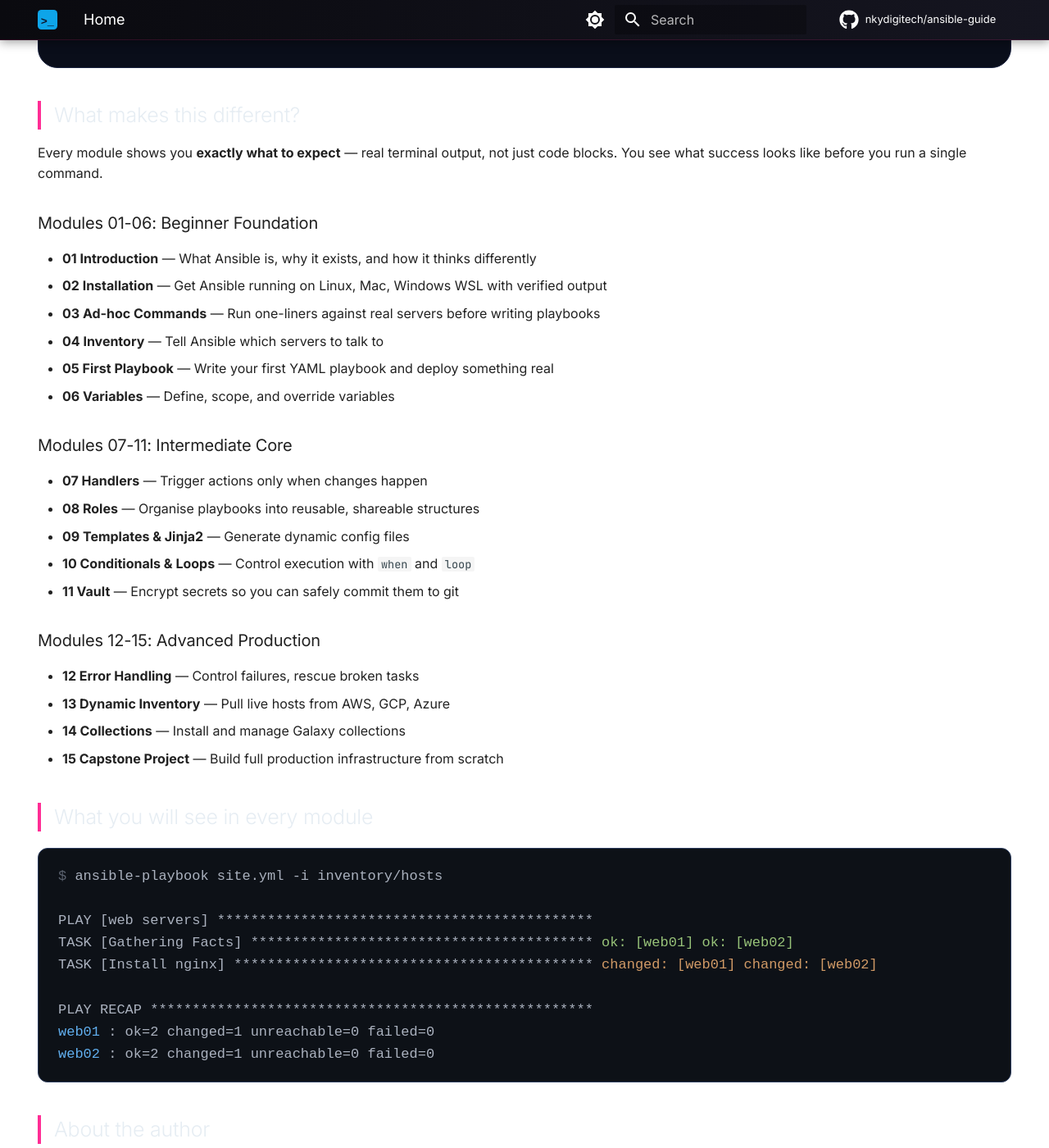
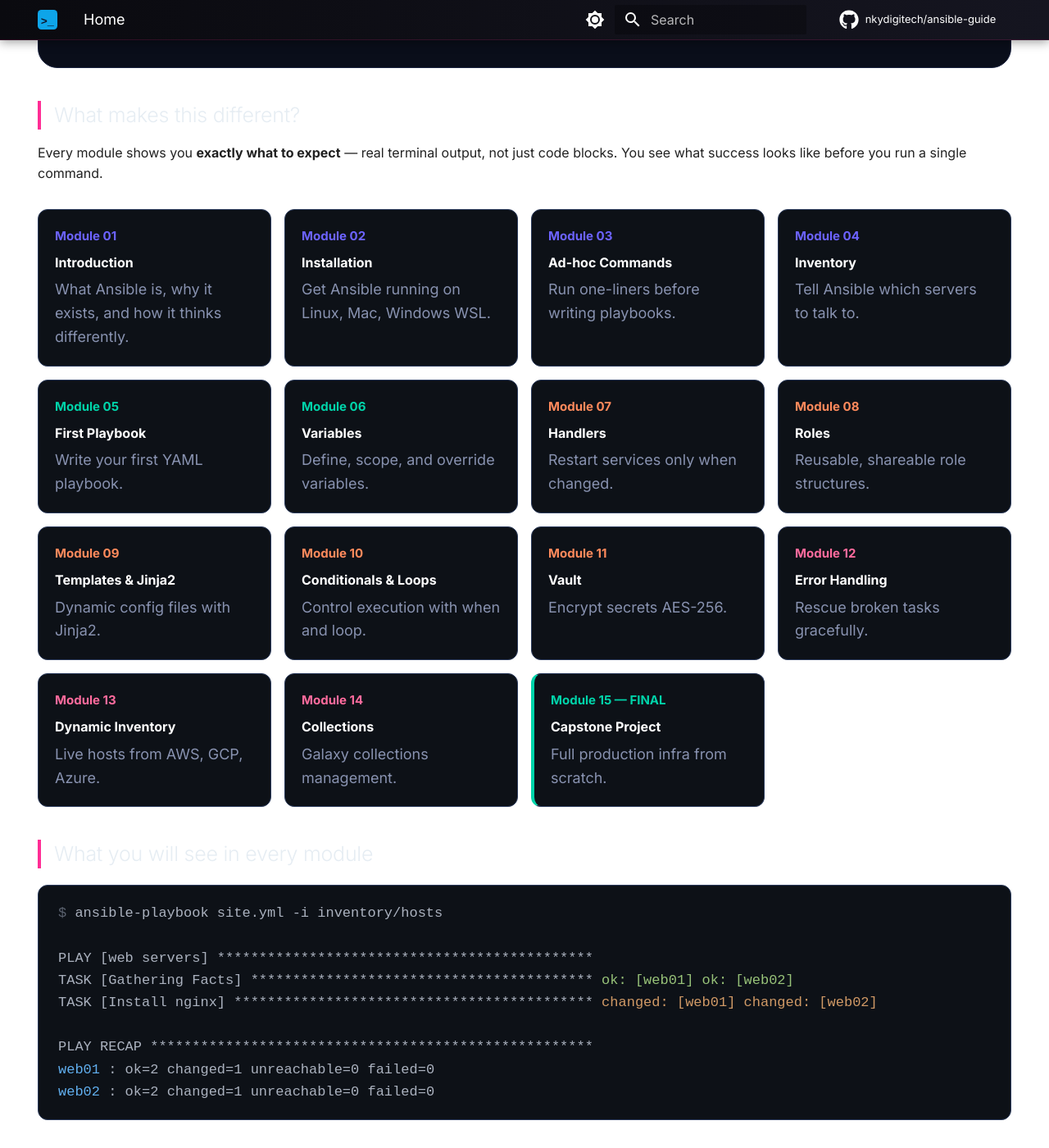
Before and after one commit to nkydigitech/ansible-guide, an MkDocs documentation site: the page built from docs/index.md, in a window 1280 px wide and 1400 px high, scrolled down 959 px. Shown: the whole window at 82% size. Built offline with MkDocs 1.6.1 and Material for MkDocs 9.7.7, drawn with Linux system fonts in a browser that asks for light colours; comment, search, counter and statistics services are not loaded.

Commit message:
Revise index.md layout and module links
Updated the layout and content structure of the index page, including changes to module links and styles.

```diff
--- a/docs/index.md
+++ b/docs/index.md
@@ -17,7 +17,7 @@ hide:
   </span>
 </div>
 
-<div style="background:#0a0e1a; border:1px solid #1a2340; border-radius:24px; padding:60px 40px; text-align:center; margin-bottom:40px;">
+<div style="background:#0a0e1a; border:1px solid #1a2340; border-radius:24px; padding:60px 40px; text-align:center; margin-bottom:40px; position:relative; z-index:1;">
 
 <div style="display:inline-flex; align-items:center; gap:8px; background:rgba(108,99,255,0.1); border:1px solid rgba(108,99,255,0.3); color:#6c63ff; font-size:0.75rem; font-weight:700; letter-spacing:0.1em; text-transform:uppercase; padding:6px 16px; border-radius:50px; margin-bottom:28px;">
 🚀 FREE & OPEN SOURCE
@@ -38,7 +38,7 @@ From Zero to Production
 15 hands-on modules. Real playbooks. Actual terminal output. No fluff.
 </p>
 
-<a href="#what-makes-this-different" style="display:inline-flex; align-items:center; gap:8px; background:linear-gradient(135deg,#6c63ff,#8b5cf6); color:#fff; font-weight:700; padding:14px 28px; border-radius:12px; text-decoration:none; box-shadow:0 8px 30px rgba(108,99,255,0.4);">
+<a href="01-introduction/" style="display:inline-flex; align-items:center; gap:8px; background:linear-gradient(135deg,#6c63ff,#8b5cf6); color:#fff; font-weight:700; padding:14px 28px; border-radius:12px; text-decoration:none; box-shadow:0 8px 30px rgba(108,99,255,0.4); position:relative; z-index:10; cursor:pointer;">
 Start Learning →
 </a>
 
@@ -51,30 +51,103 @@ Start Learning →
 
 </div>
 
-## What makes this different?
+## What makes this different? {#what-makes-this-different}
 
 Every module shows you **exactly what to expect** — real terminal output, not just code blocks. You see what success looks like before you run a single command.
 
-### Modules 01-06: Beginner Foundation
-- **01 Introduction** — What Ansible is, why it exists, and how it thinks differently
-- **02 Installation** — Get Ansible running on Linux, Mac, Windows WSL with verified output
-- **03 Ad-hoc Commands** — Run one-liners against real servers before writing playbooks
-- **04 Inventory** — Tell Ansible which servers to talk to
-- **05 First Playbook** — Write your first YAML playbook and deploy something real
-- **06 Variables** — Define, scope, and override variables
+<div style="display:grid; grid-template-columns:repeat(auto-fit,minmax(280px,1fr)); gap:16px; margin:30px 0;">
 
-### Modules 07-11: Intermediate Core
-- **07 Handlers** — Trigger actions only when changes happen
-- **08 Roles** — Organise playbooks into reusable, shareable structures
-- **09 Templates & Jinja2** — Generate dynamic config files
-- **10 Conditionals & Loops** — Control execution with `when` and `loop`
-- **11 Vault** — Encrypt secrets so you can safely commit them to git
+<a href="01-introduction/" style="display:block; background:#0d1117; border:1px solid #2a3a5c; border-radius:12px; padding:20px; text-decoration:none; cursor:pointer;">
+<div style="font-size:0.75rem; color:#6c63ff; font-weight:700; margin-bottom:8px;">Module 01</div>
+<div style="font-weight:700; color:#fff; margin-bottom:6px;">Introduction</div>
+<div style="font-size:0.9rem; color:#8892b0;">What Ansible is, why it exists, and how it thinks differently.</div>
+</a>
 
-### Modules 12-15: Advanced Production
-- **12 Error Handling** — Control failures, rescue broken tasks
-- **13 Dynamic Inventory** — Pull live hosts from AWS, GCP, Azure
-- **14 Collections** — Install and manage Galaxy collections
-- **15 Capstone Project** — Build full production infrastructure from scratch
+<a href="02-installation/" style="display:block; background:#0d1117; border:1px solid #2a3a5c; border-radius:12px; padding:20px; text-decoration:none; cursor:pointer;">
+<div style="font-size:0.75rem; color:#6c63ff; font-weight:700; margin-bottom:8px;">Module 02</div>
+<div style="font-weight:700; color:#fff; margin-bottom:6px;">Installation</div>
+<div style="font-size:0.9rem; color:#8892b0;">Get Ansible running on Linux, Mac, Windows WSL.</div>
+</a>
+
+<a href="03-ad-hoc-commands/" style="display:block; background:#0d1117; border:1px solid #2a3a5c; border-radius:12px; padding:20px; text-decoration:none; cursor:pointer;">
+<div style="font-size:0.75rem; color:#6c63ff; font-weight:700; margin-bottom:8px;">Module 03</div>
+<div style="font-weight:700; color:#fff; margin-bottom:6px;">Ad-hoc Commands</div>
+<div style="font-size:0.9rem; color:#8892b0;">Run one-liners before writing playbooks.</div>
+</a>
+
+<a href="04-inventory/" style="display:block; background:#0d1117; border:1px solid #2a3a5c; border-radius:12px; padding:20px; text-decoration:none; cursor:pointer;">
+<div style="font-size:0.75rem; color:#6c63ff; font-weight:700; margin-bottom:8px;">Module 04</div>
+<div style="font-weight:700; color:#fff; margin-bottom:6px;">Inventory</div>
+<div style="font-size:0.9rem; color:#8892b0;">Tell Ansible which servers to talk to.</div>
+</a>
+
+<a href="05-first-playbook/" style="display:block; background:#0d1117; border:1px solid #2a3a5c; border-radius:12px; padding:20px; text-decoration:none; cursor:pointer;">
+<div style="font-size:0.75rem; color:#00d4aa; font-weight:700; margin-bottom:8px;">Module 05</div>
+<div style="font-weight:700; color:#fff; margin-bottom:6px;">First Playbook</div>
+<div style="font-size:0.9rem; color:#8892b0;">Write your first YAML playbook.</div>
+</a>
+
+<a href="06-variables/" style="display:block; background:#0d1117; border:1px solid #2a3a5c; border-radius:12px; padding:20px; text-decoration:none; cursor:pointer;">
+<div style="font-size:0.75rem; color:#00d4aa; font-weight:700; margin-bottom:8px;">Module 06</div>
+<div style="font-weight:700; color:#fff; margin-bottom:6px;">Variables</div>
+<div style="font-size:0.9rem; color:#8892b0;">Define, scope, and override variables.</div>
+</a>
+
+<a href="07-handlers/" style="display:block; background:#0d1117; border:1px solid #2a3a5c; border-radius:12px; padding:20px; text-decoration:none; cursor:pointer;">
+<div style="font-size:0.75rem; color:#ff8a5c; font-weight:700; margin-bottom:8px;">Module 07</div>
+<div style="font-weight:700; color:#fff; margin-bottom:6px;">Handlers</div>
+<div style="font-size:0.9rem; color:#8892b0;">Restart services only when changed.</div>
+</a>
+
+<a href="08-roles/" style="display:block; background:#0d1117; border:1px solid #2a3a5c; border-radius:12px; padding:20px; text-decoration:none; cursor:pointer;">
+<div style="font-size:0.75rem; color:#ff8a5c; font-weight:700; margin-bottom:8px;">Module 08</div>
+<div style="font-weight:700; color:#fff; margin-bottom:6px;">Roles</div>
+<div style="font-size:0.9rem; color:#8892b0;">Reusable, shareable role structures.</div>
+</a>
+
+<a href="09-templates-jinja2/" style="display:block; background:#0d1117; border:1px solid #2a3a5c; border-radius:12px; padding:20px; text-decoration:none; cursor:pointer;">
+<div style="font-size:0.75rem; color:#ff8a5c; font-weight:700; margin-bottom:8px;">Module 09</div>
+<div style="font-weight:700; color:#fff; margin-bottom:6px;">Templates & Jinja2</div>
+<div style="font-size:0.9rem; color:#8892b0;">Dynamic config files with Jinja2.</div>
+</a>
+
+<a href="10-conditionals-loops/" style="display:block; background:#0d1117; border:1px solid #2a3a5c; border-radius:12px; padding:20px; text-decoration:none; cursor:pointer;">
+<div style="font-size:0.75rem; color:#ff8a5c; font-weight:700; margin-bottom:8px;">Module 10</div>
+<div style="font-weight:700; color:#fff; margin-bottom:6px;">Conditionals & Loops</div>
+<div style="font-size:0.9rem; color:#8892b0;">Control execution with when and loop.</div>
+</a>
+
+<a href="11-vault/" style="display:block; background:#0d1117; border:1px solid #2a3a5c; border-radius:12px; padding:20px; text-decoration:none; cursor:pointer;">
+<div style="font-size:0.75rem; color:#ff8a5c; font-weight:700; margin-bottom:8px;">Module 11</div>
+<div style="font-weight:700; color:#fff; margin-bottom:6px;">Vault</div>
+<div style="font-size:0.9rem; color:#8892b0;">Encrypt secrets AES-256.</div>
+</a>
+
+<a href="12-error-handling/" style="display:block; background:#0d1117; border:1px solid #2a3a5c; border-radius:12px; padding:20px; text-decoration:none; cursor:pointer;">
+<div style="font-size:0.75rem; color:#ff6b9d; font-weight:700; margin-bottom:8px;">Module 12</div>
+<div style="font-weight:700; color:#fff; margin-bottom:6px;">Error Handling</div>
+<div style="font-size:0.9rem; color:#8892b0;">Rescue broken tasks gracefully.</div>
+</a>
+
+<a href="13-dynamic-inventory/" style="display:block; background:#0d1117; border:1px solid #2a3a5c; border-radius:12px; padding:20px; text-decoration:none; cursor:pointer;">
+<div style="font-size:0.75rem; color:#ff6b9d; font-weight:700; margin-bottom:8px;">Module 13</div>
+<div style="font-weight:700; color:#fff; margin-bottom:6px;">Dynamic Inventory</div>
+<div style="font-size:0.9rem; color:#8892b0;">Live hosts from AWS, GCP, Azure.</div>
+</a>
+
+<a href="14-collections/" style="display:block; background:#0d1117; border:1px solid #2a3a5c; border-radius:12px; padding:20px; text-decoration:none; cursor:pointer;">
+<div style="font-size:0.75rem; color:#ff6b9d; font-weight:700; margin-bottom:8px;">Module 14</div>
+<div style="font-weight:700; color:#fff; margin-bottom:6px;">Collections</div>
+<div style="font-size:0.9rem; color:#8892b0;">Galaxy collections management.</div>
+</a>
+
+<a href="15-capstone-project/" style="display:block; background:#0d1117; border:1px solid #2a3a5c; border-radius:12px; padding:20px; text-decoration:none; cursor:pointer; border-left:4px solid #00d4aa;">
+<div style="font-size:0.75rem; color:#00d4aa; font-weight:700; margin-bottom:8px;">Module 15 — FINAL</div>
+<div style="font-weight:700; color:#fff; margin-bottom:6px;">Capstone Project</div>
+<div style="font-size:0.9rem; color:#8892b0;">Full production infra from scratch.</div>
+</a>
+
+</div>
 
 ## What you will see in every module
 
```
